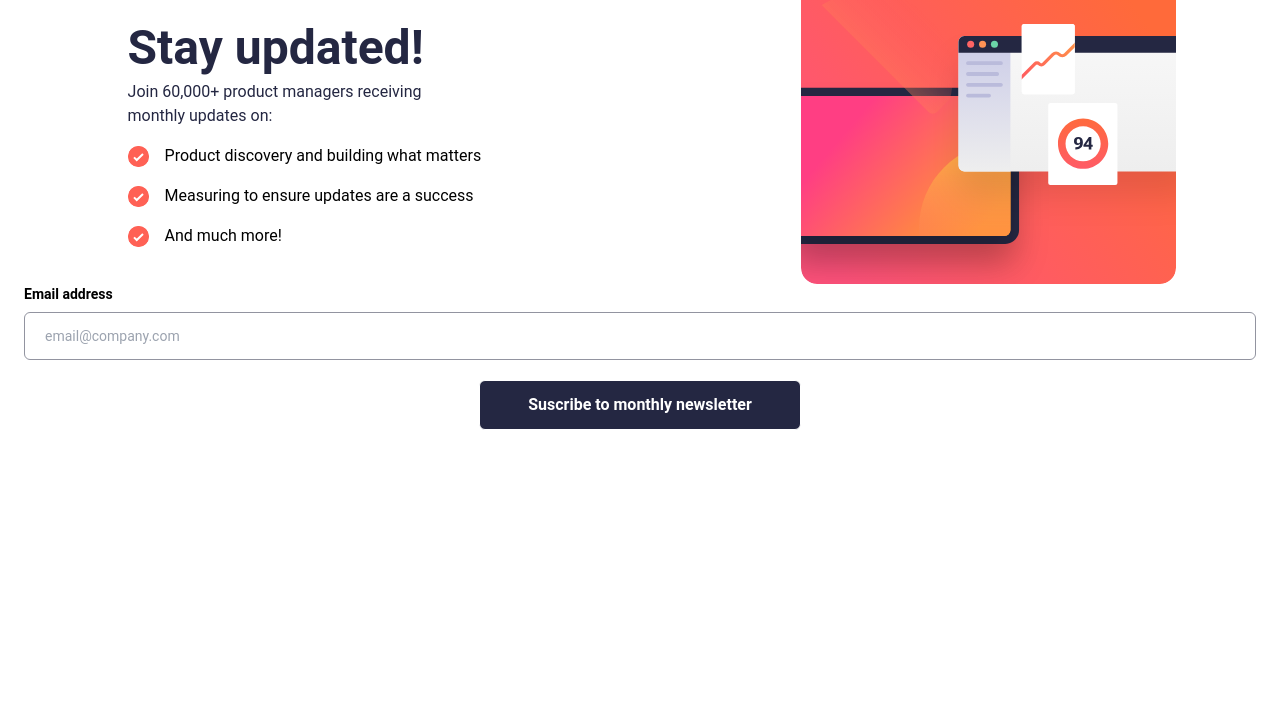
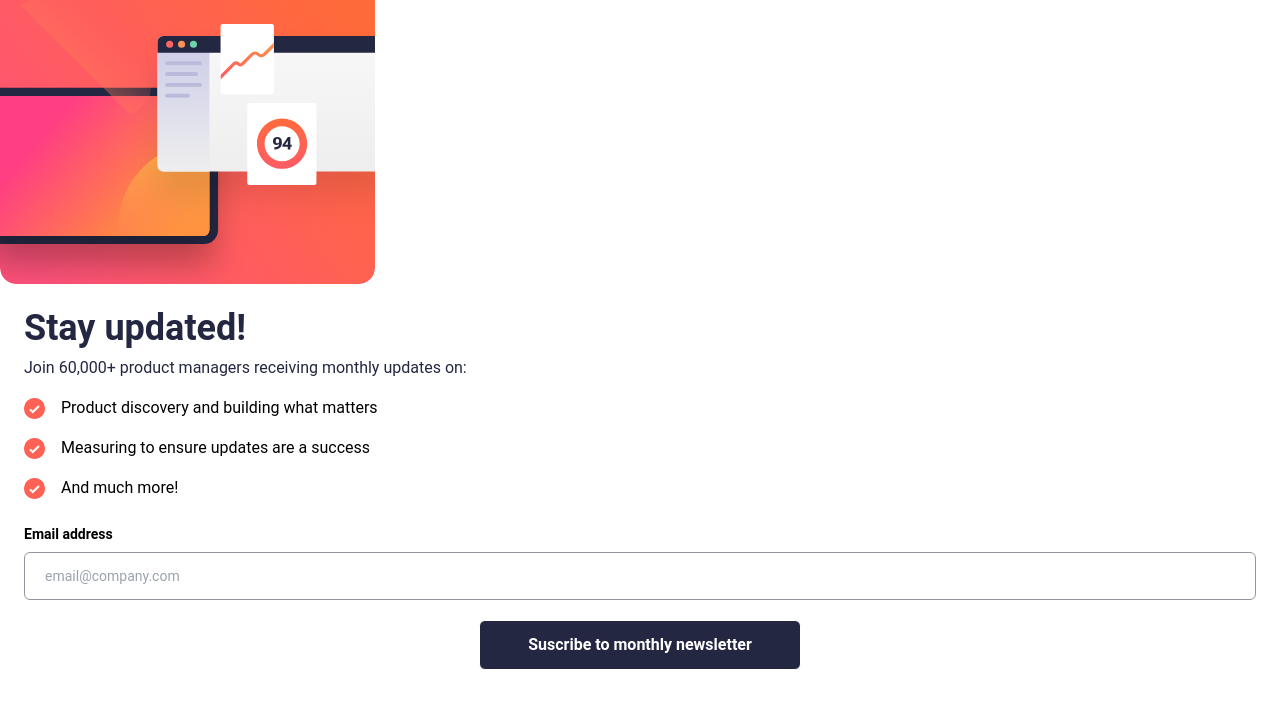
Before and after one commit to AlexProcess/TailwindCSS, a React (Vite) app in the folder newsletter/: page / in a window 1280 px wide. Shown: the top 708 px of the page. Built offline with nearby package versions, Linux system fonts and the light colour scheme; no server answers.

Commit message:
style: :lipstick: adjust querys

```diff
--- a/newsletter/src/NewsletterApp.tsx
+++ b/newsletter/src/NewsletterApp.tsx
@@ -27,7 +27,7 @@ export const NewsletterApp: React.FC<NewsletterProps> = ({}) => {
     return (
         <div>
             <div
-                className="min-w-[1440] flex
+                className="min-w-[1440]:flex
                 place-content-around flex-row-reverse"
             >
                 {isDesktop ? <BgDesktop /> : <BgMobile />}
--- a/newsletter/src/components/UI/InitialText.tsx
+++ b/newsletter/src/components/UI/InitialText.tsx
@@ -4,11 +4,11 @@ export const InitialText = () => {
     return (
         <section className="flex-col p-6 space-y-2">
             <div className="">
-                <h1 className="text-4xl font-bold text-dark-slate min-w-[1440] text-5xl">
+                <h1 className="text-4xl font-bold text-dark-slate min-w-[1440]:text-5xl">
                     Stay updated!
                 </h1>
             </div>
-            <div className="min-w-[1440] w-4/5">
+            <div className="min-w-[1440]:w-4/5">
                 <p className="font-normal text-dark-slate ">
                     Join 60,000+ product managers receiving monthly updates on:
                 </p>
```
